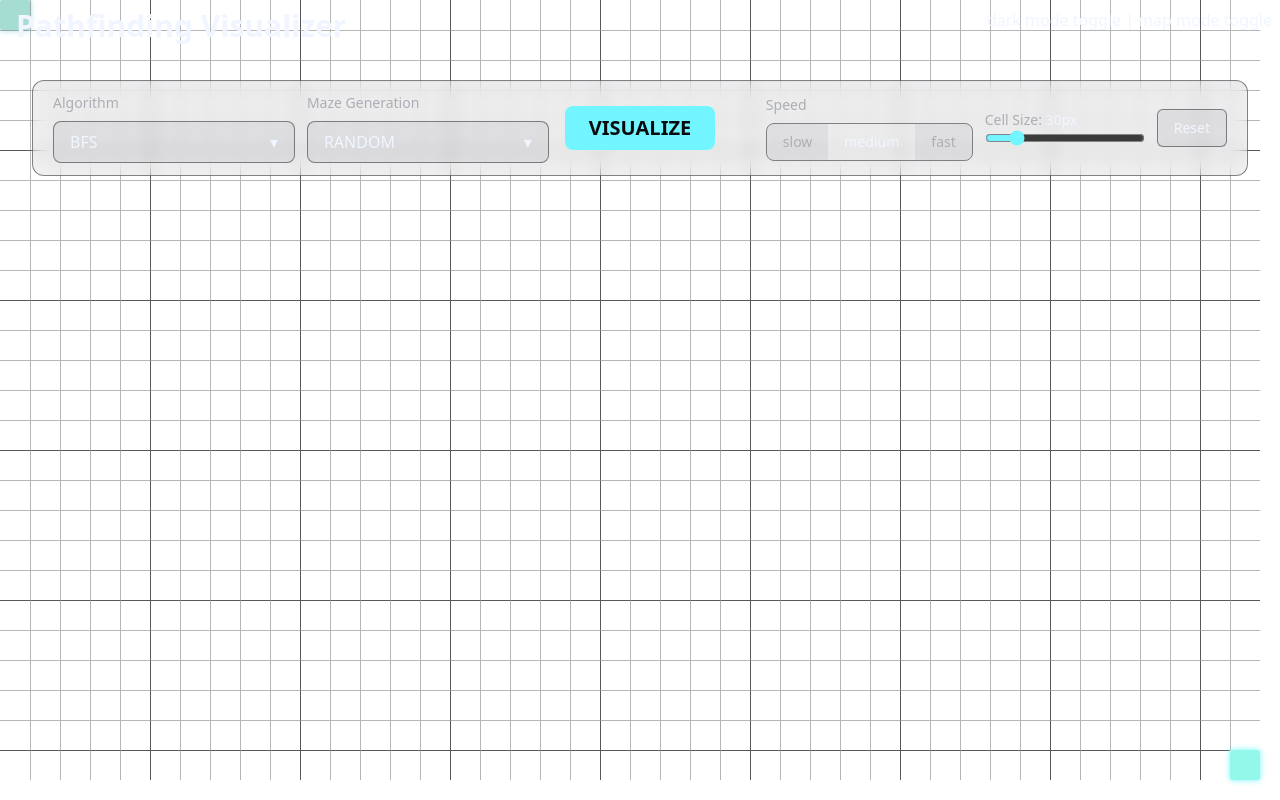
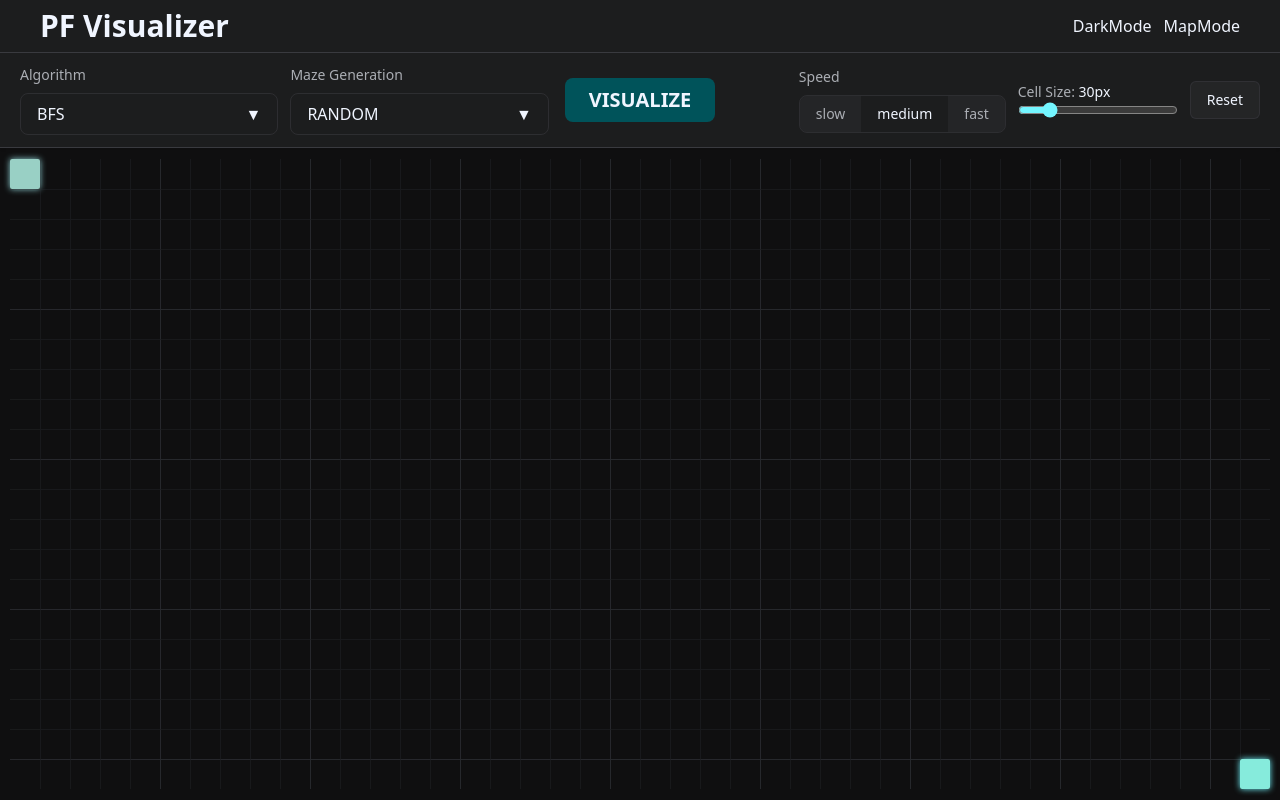
Before and after one commit to Willgxnzalez/pathfinder-visualizer, a React (Vite) app: page / in a window 1280 px wide. Built offline with nearby package versions, Linux system fonts and the light colour scheme.

Commit message:
Add Header component to encapsulate toolbar

```diff
--- a/src/App.tsx
+++ b/src/App.tsx
@@ -7,6 +7,7 @@ import Dijkstra from "./algorithms/pathfinding/Dijkstra";
 import Grid from "./models/Grid";
 import GridView from "./components/GridView";
 import ToolBar from "./components/ToolBar";
+import Header from "./components/Header";
 import { AnimationState, AnimationStep, PathfindingResult, Algorithm } from "./types";
 import { computeCellSizeBounds, computeInitialCellSize } from "./utils/gridSizing";
 import clsx from "clsx";
@@ -163,20 +164,10 @@ export default function App() {
     }, [grid]);
 
     return (
-        <div className="w-screen h-screen text-text-main relative overflow-hidden bg-bg-1">
-            <header className="w-full absolute left-0 top-0 flex justify-between items-center px-4 py-2 z-10 pointer-events-none">
-                <h1 className="text-3xl font-bold text-text-main">Pathfinding Visualizer</h1>
-
-            </header>
-
-            {/* Grid */}
-            {grid && <GridView grid={grid} onDrawingChange={setIsDrawing} />}
-
-            {/* Floating UI*/}
-            <div className={isDrawing ? "pointer-events-none" : "pointer-events-auto"}>
-                <div className="absolute top-2 right-2">dark mode toggle | map mode toggle</div>
-
-                <ToolBar
+        <div className="w-screen h-screen text-text-main relative overflow-hidden bg-surface-dark flex flex-col items-center">
+            <Header
+                onDarkModeToggle={()=> {}}
+                onMapModeToggle={() => {}}
                 mapMode={false}
                 animationState={animationState}
                 selectedAlgorithm={selectedAlgorithm}
@@ -190,9 +181,10 @@ export default function App() {
                 onAlgorithmChange={setSelectedAlgorithm}
                 onSpeedChange={setSpeed}
                 onCellSizeChange={handleCellSizeChange}
-                    isDrawing={isDrawing}
             />
-
+            <main className="w-full flex-1 min-h-0 flex justify-center items-center">
+                {grid && <GridView grid={grid} onDrawingChange={setIsDrawing} />}
+            </main>
             {(animationState === 'running' || animationState === 'paused' || animationState === 'stepping') && (
                     <div className={clsx(
                         "fixed bottom-4 left-1/2 -translate-x-1/2 flex items-center gap-3 px-6 py-2 rounded-xl glass shadow-lg transition-opacity",
@@ -204,6 +196,5 @@ export default function App() {
                     </div>
                 )}
         </div>
-        </div>
     );
 }
--- /dev/null
+++ b/src/components/Header.tsx
@@ -0,0 +1,25 @@
+import ToolBar, { type ToolBarProps } from "./ToolBar";
+
+type HeaderProps = ToolBarProps & {
+    onDarkModeToggle: () => void;
+    onMapModeToggle: () => void;
+};
+
+export default function Header({
+    onDarkModeToggle,
+    onMapModeToggle,
+    ...toolBarProps
+}: HeaderProps) {
+    return (
+        <header className="w-full flex flex-col bg-surface select-none shadow border-b border-bdr">
+            <div className="flex justify-between items-center px-10 py-2 border-b border-bdr">
+                <h1 className="text-3xl font-bold text-text-main">PF Visualizer</h1>
+                <div className="flex gap-3">
+                    <button onClick={onDarkModeToggle}>DarkMode</button>
+                    <button onClick={onMapModeToggle}>MapMode</button>
+                </div>
+            </div>
+            <ToolBar {...toolBarProps} />
+        </header>
+    )
+}
--- a/src/components/ToolBar.tsx
+++ b/src/components/ToolBar.tsx
@@ -5,7 +5,7 @@ import clsx from "clsx";
 const MAZE_GEN_ALGOS = ["random", "recursive-division", "prim", "eller", "kruskal"] as const;
 type MazeGenAlgo = typeof MAZE_GEN_ALGOS[number];
 
-interface ToolBarProps {
+export interface ToolBarProps {
     mapMode: boolean;
     animationState: AnimationState;
     selectedAlgorithm: Algorithm;
@@ -59,16 +59,26 @@ function Dropdown<T extends string>({
                 onClick={() => setOpen(!open)}
                 className={clsx(
                     "w-full flex justify-between px-4 py-2 rounded-lg  text-text-main",
-                    "bg-bg-glass border border-bdr-glass hover:bg-bg-2 transition-all",
+                    "border border-bdr-glass hover:bg-bg-2 transition-all",
                     disabled && "opacity-60 cursor-not-allowed"
                 )}
             >
                 {value.toUpperCase()}
-                <span>▾</span>
+                <span aria-hidden>▼</span>
             </button>
 
             {open && (
-                <div className="absolute top-full left-0 mt-2 w-full rounded-lg glass backdrop-blur-md shadow-lg z-20 overflow-hidden">
+    <div
+        className={clsx(
+            "absolute top-full left-0 mt-2 w-full rounded-lg z-30 overflow-hidden pointer-events-auto",
+            "before:absolute before:inset-0 before:backdrop-blur-md before:-z-10 before:rounded-lg"
+        )}
+        style={{
+            backgroundColor: "rgba(10, 10, 10, 0.4)",
+            boxShadow: "0 5px 30px rgba(0,0,0, 0.25)",
+            border: "1px solid rgba(80, 80, 110, 0.3)",
+        }}
+    >
         {options.map((opt) => (
             <button
                 key={opt}
@@ -77,7 +87,7 @@ function Dropdown<T extends string>({
                     setOpen(false);
                 }}
                 className={clsx(
-                                "block w-full text-left px-4 py-2 text-text-main hover:bg-bg-2",
+                    "relative z-10 block w-full text-left px-4 py-2 text-text-main hover:bg-bg-2 pointer-events-auto",
                     opt === value && "font-semibold bg-bg-2"
                 )}
             >
@@ -128,7 +138,7 @@ export default function ToolBar({
     return (
         <div
             className={clsx(
-                "fixed top-20 left-1/2 -translate-x-1/2 w-[95vw] flex items-center justify-between gap-4 glass rounded-xl px-5 py-3 z-20 transition-opacity",
+                "w-full flex items-center justify-between gap-4 px-5 py-3 z-20 transition-opacity",
                 isDrawing ? "opacity-60" : "opacity-100"
             )}
         >
@@ -158,7 +168,7 @@ export default function ToolBar({
                     "px-6 py-2 text-xl font-bold rounded-lg transition-all",
                     isAnimating
                         ? "bg-bg-2 opacity-50 cursor-not-allowed text-text-muted"
-                        : "bg-accent text-text-invert hover:brightness-110"
+                        : "bg-secondary text-text-main"
                 )}
             >
                 VISUALIZE
```
Lines whose indentation alone changed are shown as unchanged.
